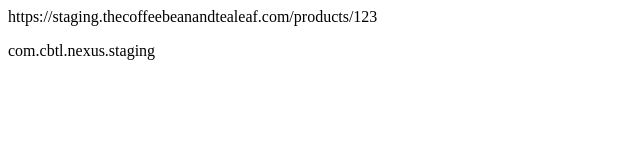
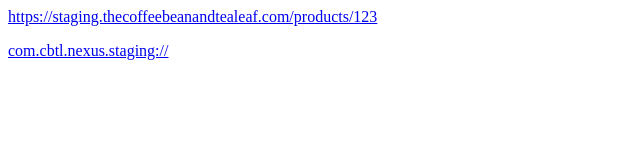
Before and after one commit to blyscuit/example-error-page, a plain HTML site: page index.html in a window 1280 px wide. Shown: the whole page, without its empty margins (0-640 px from the left). Drawn offline with Linux system fonts and the light colour scheme.

Commit message:
Update index.html

```diff
--- a/index.html
+++ b/index.html
@@ -1,3 +1,3 @@
-<a>https://staging.thecoffeebeanandtealeaf.com/products/123</a>
+<a href="https://staging.thecoffeebeanandtealeaf.com/products/123">https://staging.thecoffeebeanandtealeaf.com/products/123</a>
 <p></p>
-<a>com.cbtl.nexus.staging</a>
+<a href="com.cbtl.nexus.staging://">com.cbtl.nexus.staging://</a>
```
